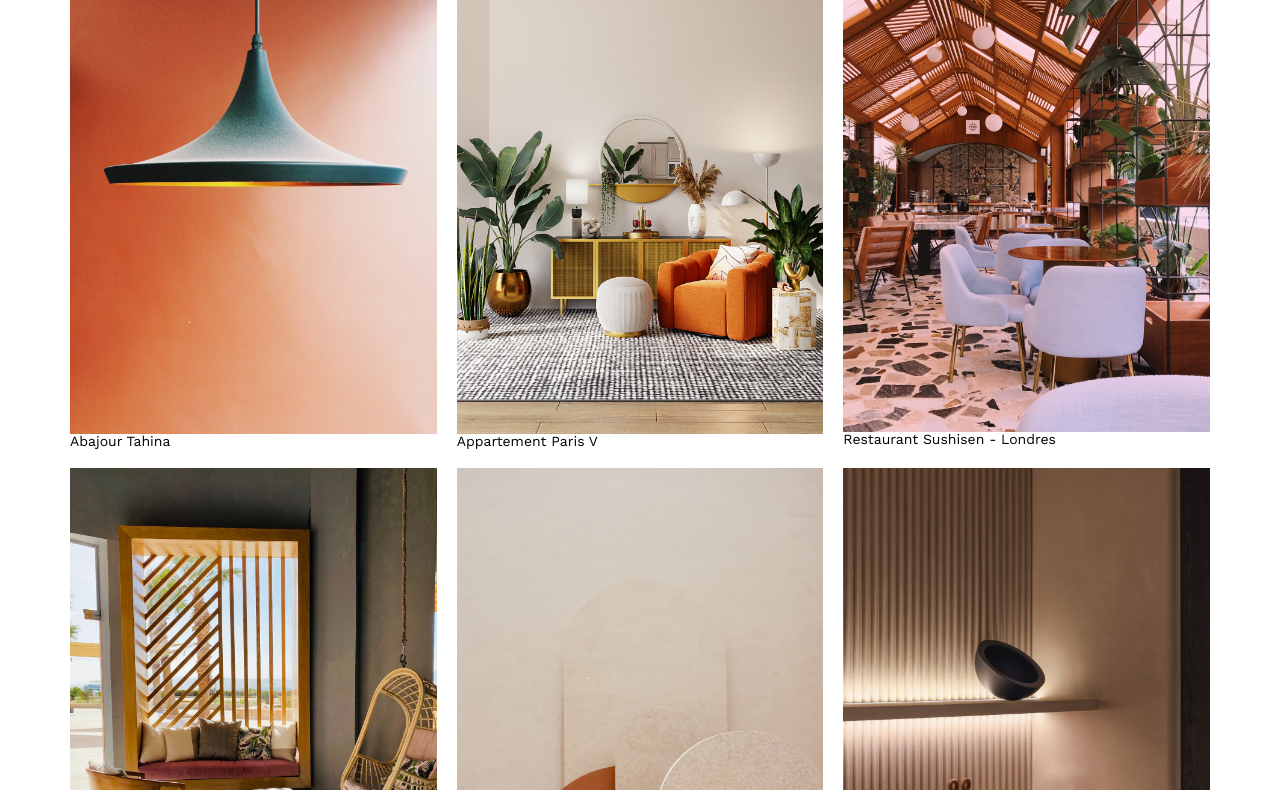
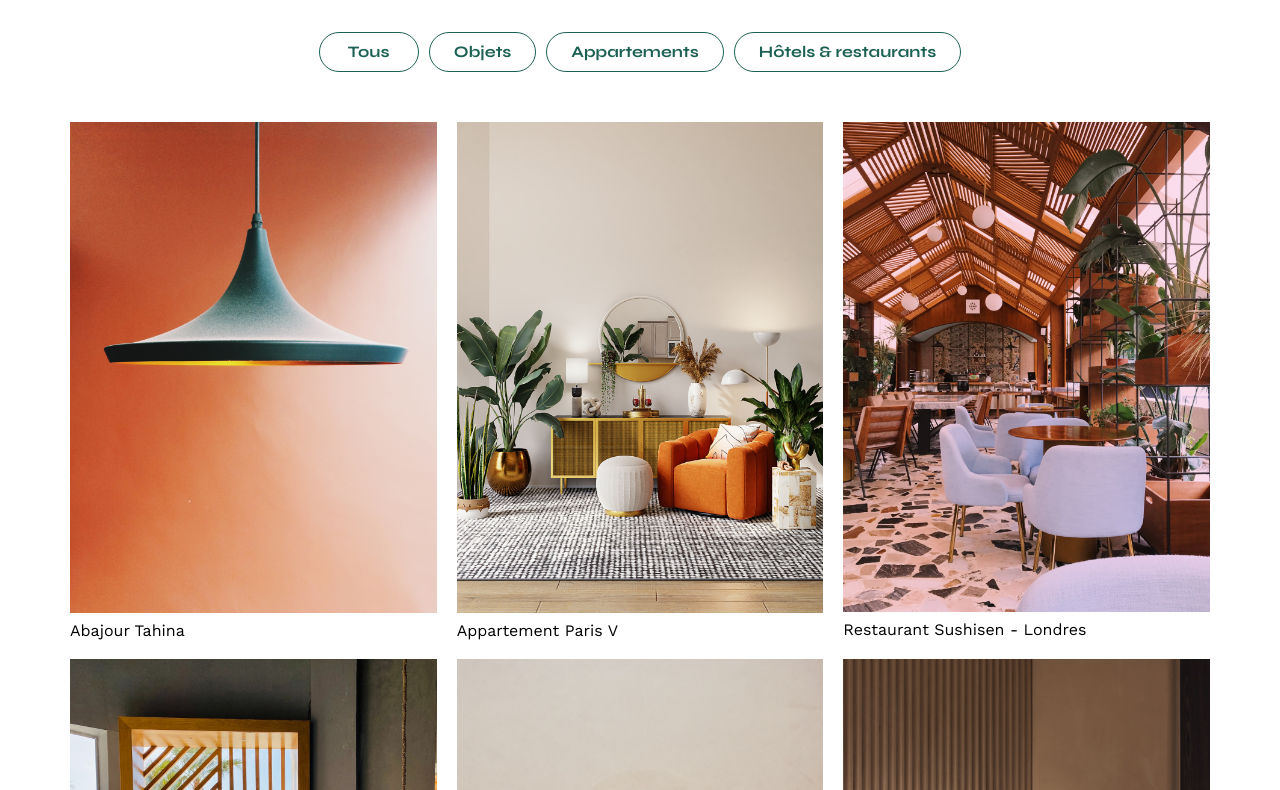
Before and after one commit to BuckyBuck135/Projet-3---Portfolio-architecte-sophie-bluel, a plain HTML site: page FrontEnd/index.html in a window 1280 px wide. Shown: the part 670-1460 px from the top of the page. Drawn offline with nearby package versions, Linux system fonts and the light colour scheme.

Commit message:
Filter buttons CSS

```diff
--- a/FrontEnd/assets/style.css
+++ b/FrontEnd/assets/style.css
@@ -66,18 +66,20 @@ body {
 	max-width: 1140px;
 	margin:auto;
 	font-family: 'Work Sans' ;
-	font-size: 14px;
+	font-size: 16px;
 }
+
 header {
 	display: flex;
 	justify-content: space-between;
 	margin: 50px 0
 }
+
 section {
 	margin: 50px 0
 }
 
-h1{
+h1 {
 	display: flex;
 	flex-direction: column;
 	font-family: 'Syne';
@@ -94,9 +96,13 @@ h1 > span {
 }
 
 h2 {
+	font-size: 30px;
+}
+
+h2,
+.filter-btn {
 	font-family: 'Syne';
 	font-weight: 700;
-	font-size: 30px;
 	color: #1D6154
 }
 
@@ -144,7 +150,32 @@ li:hover {
 
 #portfolio h2 {
 	text-align: center;
-	margin-bottom: 1em;
+    margin-bottom: 1.7em; /* base h2 30px / 51px = 1.7em */
+    margin-top: 4.63em; /* base h2 30px / 139px = 4.63em */
+}
+
+.btn-wrapper {
+	display: flex;
+	gap: 0.625em;
+	justify-content: center;
+}
+
+.filter-btn {
+	font-size: 1rem;
+	color: #1D6154;
+	background-color: transparent;
+	line-height: 19.2px;
+	min-width: 100px;
+	border: 1px solid #1D6154;
+	border-radius: 60px;
+	padding: 0.6em 1.5em;
+}
+
+.filter-btn:hover,
+.filter-btn:focus
+ {
+	color: #FFFFFF;
+	background-color: #1D6154;
 }
 
 .gallery {
@@ -153,10 +184,15 @@ li:hover {
 	grid-template-columns: 1fr 1fr 1fr;
 	grid-column-gap: 20px;
 	grid-row-gap: 20px;
+	margin-top: 3.125em;
 }
 
 .gallery img {
 	width: 100%;
+}
+
+div.gallery figure figcaption {
+	margin-top: 10px;
 }
 
 #contact {
```
